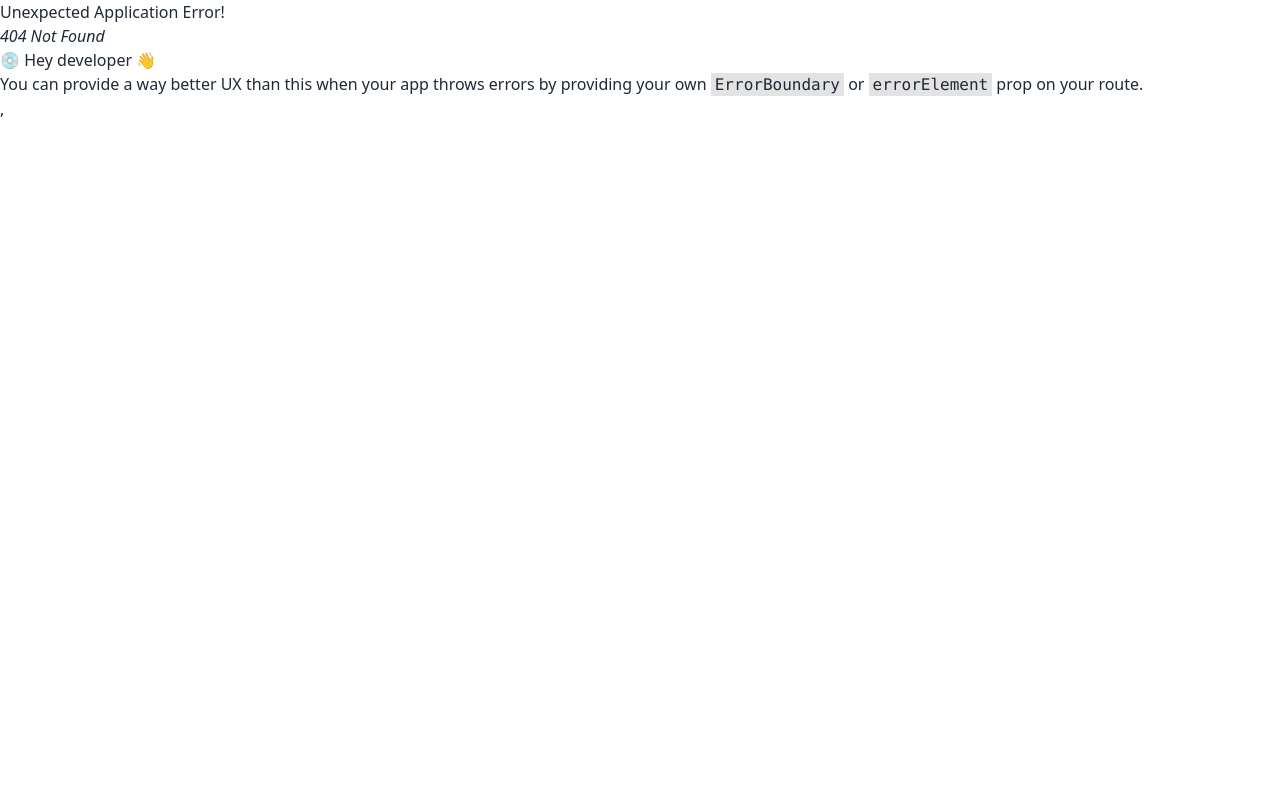
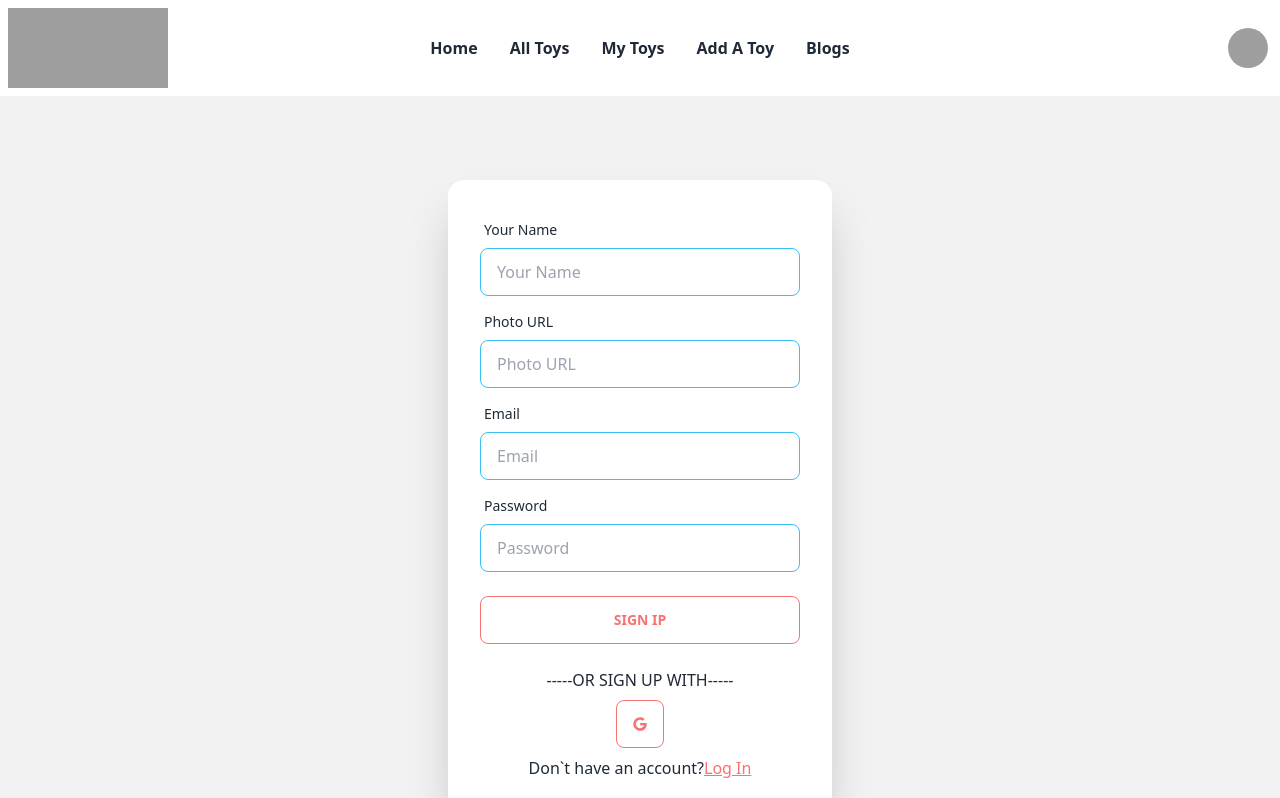
Before and after one commit to Sahjalal1/toy-marketplace-client-side, a React (Vite) app: page /signup in a window 1280 px wide. Before the commit this address had no page. Shown: the top 798 px of the page. Built offline with nearby package versions, Linux system fonts and the light colour scheme; grey boxes are pictures that could not be loaded.

Commit message:
Login form added

```diff
--- a/package.json
+++ b/package.json
@@ -15,6 +15,7 @@
     "match-sorter": "^6.3.1",
     "react": "^18.2.0",
     "react-dom": "^18.2.0",
+    "react-icons": "^4.8.0",
     "react-router-dom": "^6.11.1",
     "sort-by": "^1.2.0"
   },
--- /dev/null
+++ b/src/Pages/Login/Login.jsx
@@ -0,0 +1,39 @@
+import { FaGoogle } from "react-icons/fa";
+import { Link } from "react-router-dom";
+
+const Login = () => {
+    return (
+        <div className="hero min-h-screen bg-base-200">
+            <div className="hero-content w-[50%] flex-col lg:flex-row">
+                {/* <div className="text-center lg:text-left">
+                    <h1 className="text-5xl font-bold">Login now!</h1>
+                    <p className="py-6">Provident cupiditate voluptatem et in. Quaerat fugiat ut assumenda excepturi exercitationem quasi. In deleniti eaque aut repudiandae et a id nisi.</p>
+                </div> */}
+                <div className="card flex-shrink-0 w-full max-w-sm shadow-2xl bg-base-100">
+                    <form className="card-body">
+                        <div className="form-control">
+                            <label className="label">
+                                <span className="label-text">Email</span>
+                            </label>
+                            <input type="email" placeholder="Email" className="input w-full  input-info max-w-xs" />
+                        </div>
+                        <div className="form-control">
+                            <label className="label">
+                                <span className="label-text">Password</span>
+                            </label>
+                            <input type="password" placeholder="Password" className="input input-bordered input-error w-full max-w-xs" />
+                        </div>
+                        <button className="btn btn-block btn-outline btn-error mt-4">LOG IN</button>
+                        <h1 className="text-center mt-4">-----OR LOGIN WITH-----</h1>
+                        <div className="text-center">
+                            <button className="btn btn-outline btn-error"><FaGoogle /></button>
+                        </div>
+                        <h1 className="text-center">Don`t have an account?<Link to='/signup' className="link link-error">Sign Up</Link></h1>
+                    </form>
+                </div>
+            </div>
+        </div>
+    );
+};
+
+export default Login;
--- /dev/null
+++ b/src/Pages/SignUp/SignUp.jsx
@@ -0,0 +1,51 @@
+import { FaGoogle } from "react-icons/fa";
+import { Link } from "react-router-dom";
+
+const SignUp = () => {
+    return (
+        <div className="hero min-h-screen bg-base-200">
+            <div className="hero-content w-[50%] flex-col lg:flex-row">
+                {/* <div className="text-center lg:text-left">
+                <h1 className="text-5xl font-bold">Login now!</h1>
+                <p className="py-6">Provident cupiditate voluptatem et in. Quaerat fugiat ut assumenda excepturi exercitationem quasi. In deleniti eaque aut repudiandae et a id nisi.</p>
+            </div> */}
+                <div className="card flex-shrink-0 w-full max-w-sm shadow-2xl bg-base-100">
+                    <form className="card-body">
+                        <div className="form-control">
+                            <label className="label">
+                                <span className="label-text">Your Name</span>
+                            </label>
+                            <input type="text" placeholder="Your Name" name="name" className="input w-full  input-info max-w-xs" />
+                        </div>
+                        <div className="form-control">
+                            <label className="label">
+                                <span className="label-text">Photo URL</span>
+                            </label>
+                            <input type="text" placeholder="Photo URL" name="name" className="input w-full  input-info max-w-xs" />
+                        </div>
+                        <div className="form-control">
+                            <label className="label">
+                                <span className="label-text">Email</span>
+                            </label>
+                            <input type="email" placeholder="Email" className="input w-full  input-info max-w-xs" />
+                        </div>
+                        <div className="form-control">
+                            <label className="label">
+                                <span className="label-text">Password</span>
+                            </label>
+                            <input type="password" placeholder="Password" className="input w-full  input-info max-w-xs" />
+                        </div>
+                        <button className="btn btn-block btn-outline btn-error mt-4">SIGN IP</button>
+                        <h1 className="text-center mt-4">-----OR SIGN UP WITH-----</h1>
+                        <div className="text-center">
+                            <button className="btn btn-outline btn-error"><FaGoogle /></button>
+                        </div>
+                        <h1 className="text-center">Don`t have an account?<Link to='/login' className="link link-error">Log In</Link></h1>
+                    </form>
+                </div>
+            </div>
+        </div>
+    );
+};
+
+export default SignUp;
```
Also changed, not shown: src/Pages/Shard/Navbar/Navbar.jsx (+0 -9 lines), src/Routers/Router.jsx (+10 -0 lines), 1 other file (tests, documents, lock files or other folders).
